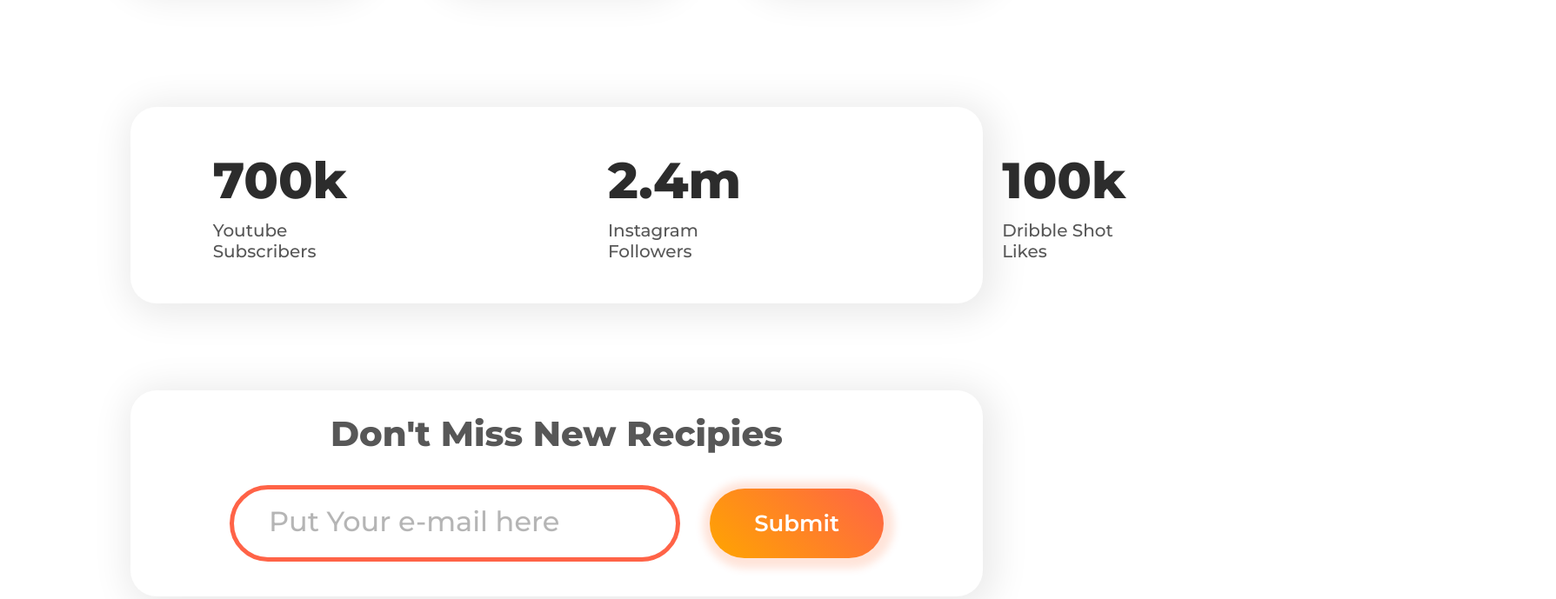
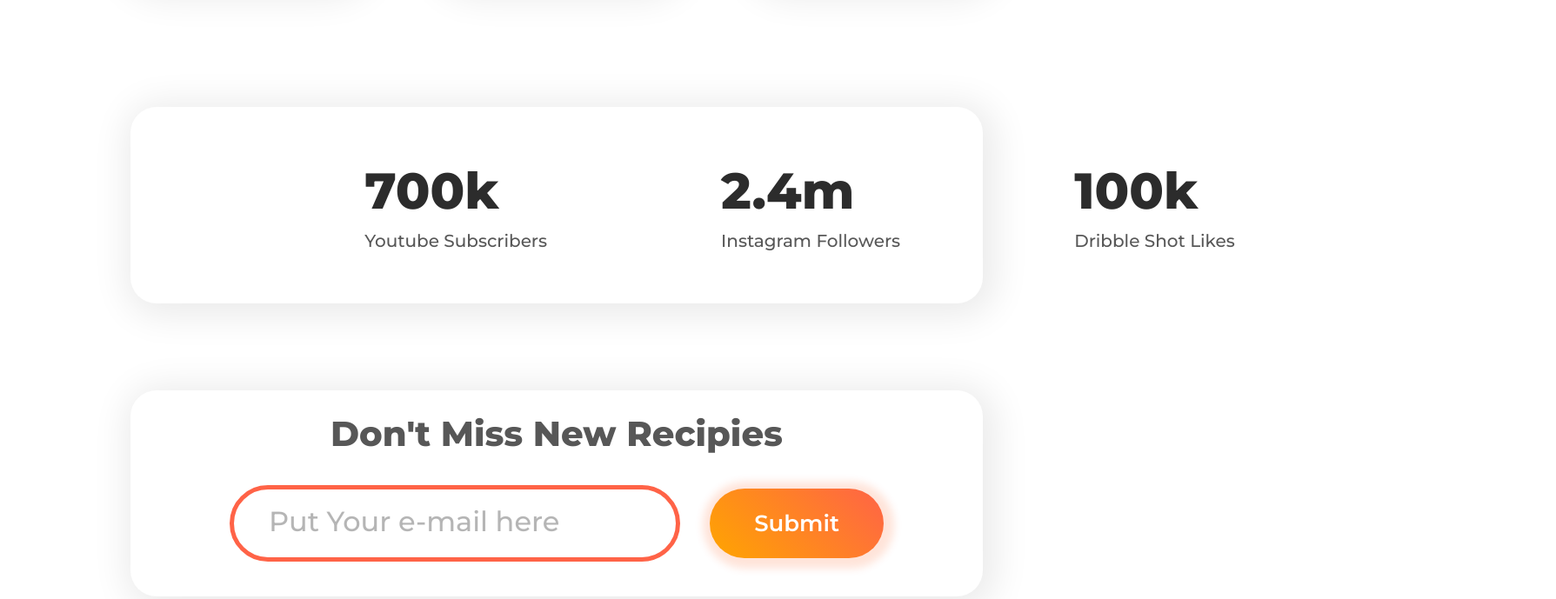
Before and after one commit to odht82/garlic-and-turmeric, a plain HTML site: page index.html in a window 1280 px wide. Shown: the part 3380-4069 px from the top of the page at 87% size, 1789 px wide, since content can reach past the window. Drawn offline with Linux system fonts and the light colour scheme.

Commit message:
state section updated

```diff
--- a/style.css
+++ b/style.css
@@ -164,9 +164,10 @@ body{
     align-items: center;
     width: 1239px;
     height: 226px;
+    padding: 0px 200px 0px 200px;
 }
 .st{
-    margin: 50px 150px 50px 150px;
+    margin: 50px 150px 50px 50px;
 }
 .st h1{
     font-size: 58px;
```
